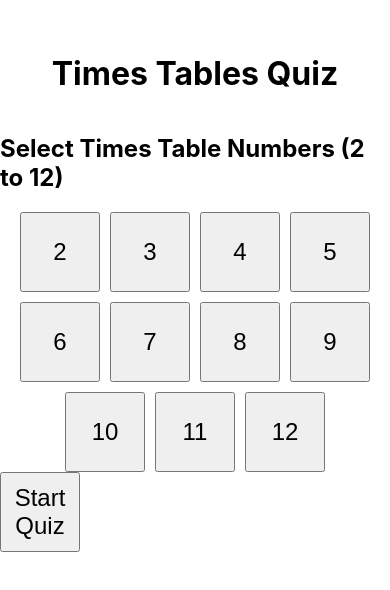
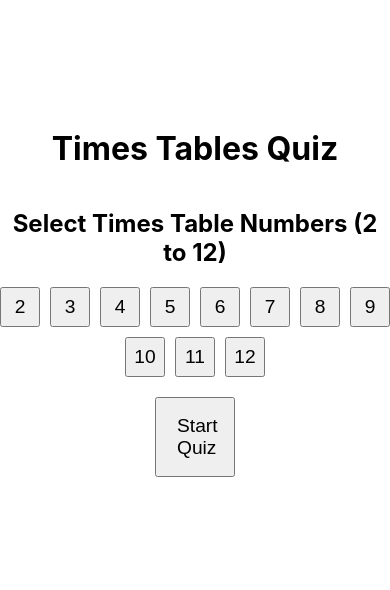
Before and after one commit to thelukass88/time-tables-app, a React (Create React App) app: page / in a window 390 px wide. Shown: the part 130-720 px from the top of the page. Built offline with nearby package versions, Linux system fonts and the light colour scheme.

Commit message:
fixed formatting issues for mobile

```diff
--- a/src/App.css
+++ b/src/App.css
@@ -73,5 +73,39 @@ button {
   width: 80px;
   height: 80px;
   font-size: 1.5rem;
+  cursor: pointer;;
+}
+.start-quiz-button {
+  padding: 10px 20px;
+  font-size: 1.2em;
   cursor: pointer;
 }
+/* Center the number selection and button in the middle of the screen */
+.number-selection-container {
+  display: flex;
+  flex-direction: column;
+  align-items: center;
+  justify-content: center;
+  /* min-height: 100vh; */
+  text-align: center;
+}
+
+.number-selection {
+  display: flex;
+  flex-wrap: wrap;
+  gap: 10px;
+  justify-content: center;
+  margin-bottom: 20px;
+}
+
+.number-selection button {
+  width: 40px;
+  height: 40px;
+  font-size: 1.2em;
+}
+
+.start-quiz-button {
+  padding: 10px 20px;
+  font-size: 1.2em;
+  cursor: pointer;
+}
--- a/src/components/NumberSelection.js
+++ b/src/components/NumberSelection.js
@@ -21,7 +21,7 @@ const NumberSelection = ({ onStart }) => {
   };
 
   return (
-    <div>
+    <div className="number-selection-container">
       <h2>Select Times Table Numbers (2 to 12)</h2>
       <div className="number-selection">
         {[...Array(11)].map((_, index) => {
@@ -37,7 +37,9 @@ const NumberSelection = ({ onStart }) => {
           );
         })}
       </div>
-      <button onClick={handleStart}>Start Quiz</button>
+      <button onClick={handleStart} className="start-quiz-button">
+        Start Quiz
+      </button>
     </div>
   );
 };
```
